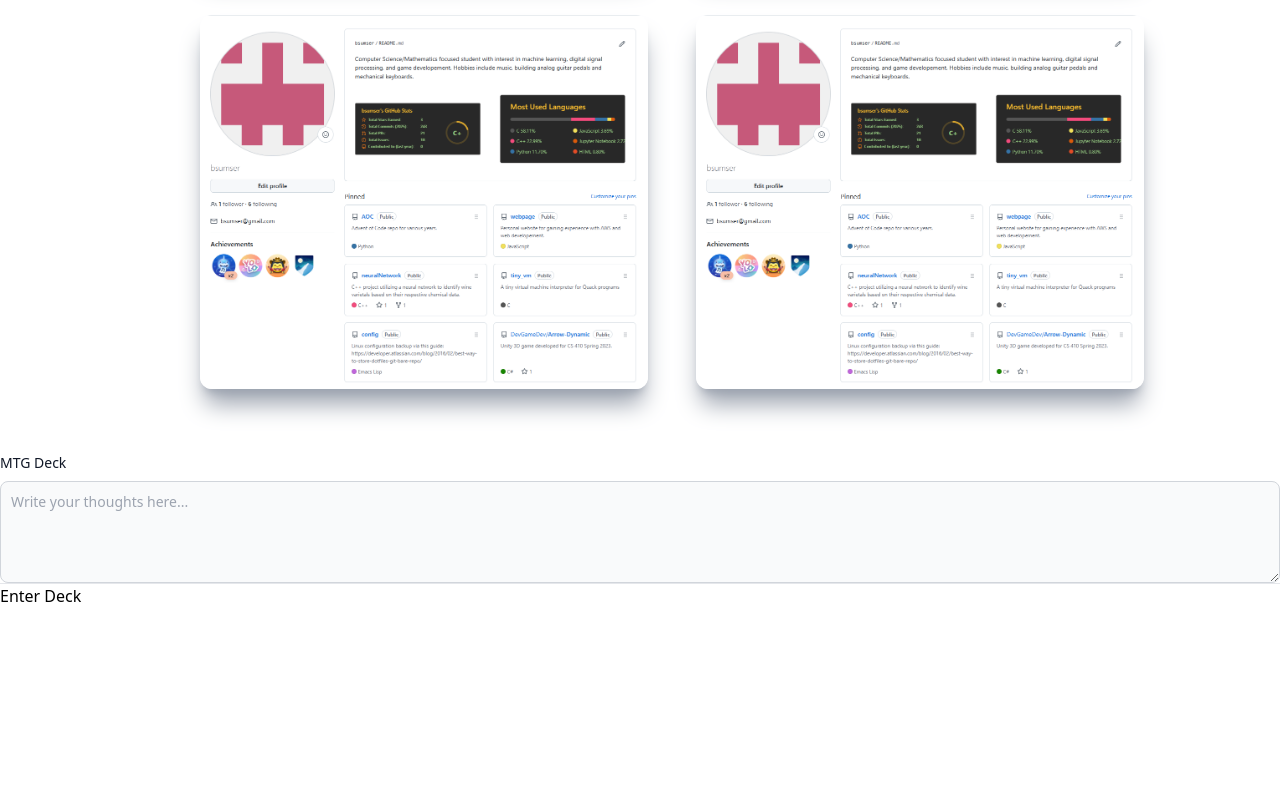
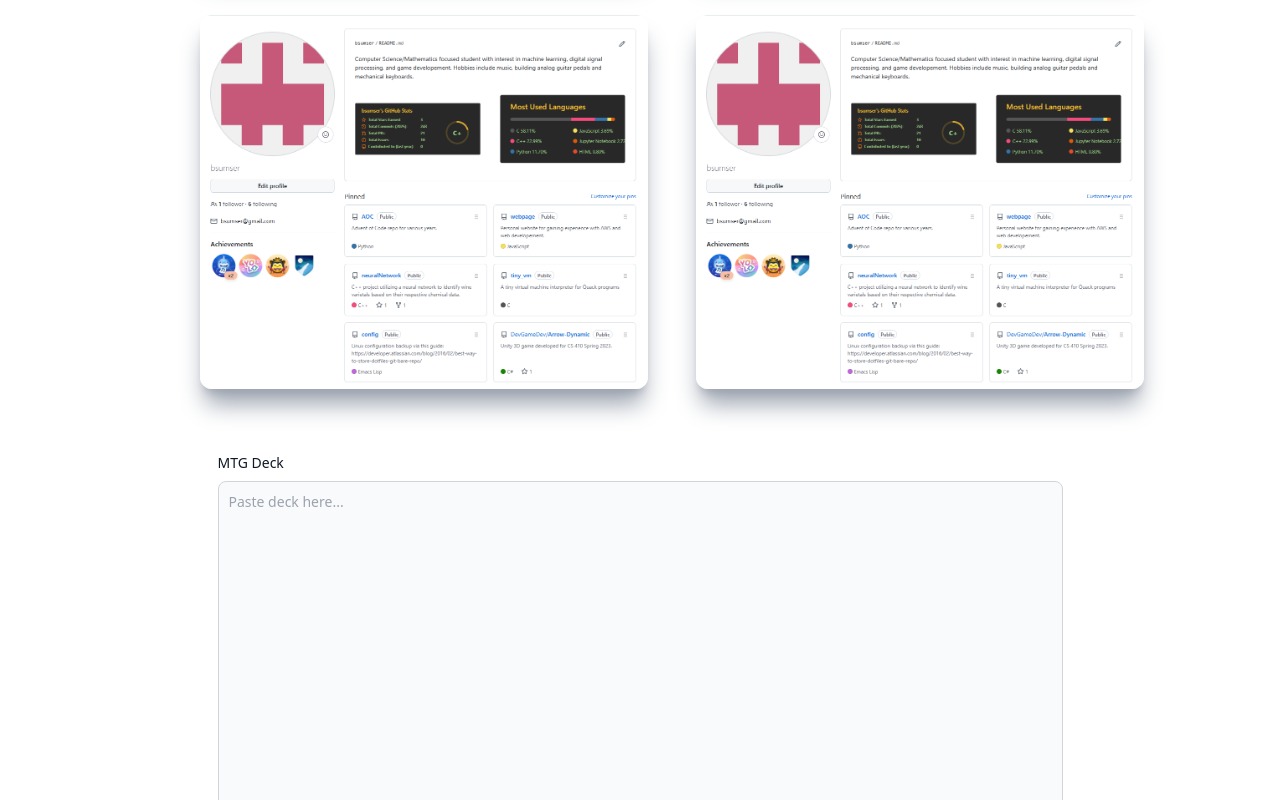
Before and after one commit to bsumser/webpage, a React (Vite) app: page / in a window 1280 px wide. Shown: the part 2000-2800 px from the top of the page. Before the commit the page ends 2608 px from the top, so only its background shows below. Built offline with nearby package versions, Linux system fonts and the light colour scheme.

Commit message:
parsing card names, but not displaying

```diff
--- a/src/App.jsx
+++ b/src/App.jsx
@@ -1,21 +1,31 @@
-import { useState } from 'react'
-import Sidenav from './components/Sidenav'
-import Main from './components/Main'
-import Work from './components/Work'
-import Projects from './components/Projects'
-import MTG from './components/MTG'
+import { useState } from 'react';
+import Sidenav from './components/Sidenav';
+import Main from './components/Main';
+import Work from './components/Work';
+import Projects from './components/Projects';
+import MTG from './components/MTG';
+import DeckComponent from './components/DeckComponent'; // Import DeckComponent
 
 function App() {
+  const [deck, setDeck] = useState(null);
+
+  // Function to handle deck data from MTG component
+  const handleDeckData = (data) => {
+    setDeck(data); // Update the deck state
+  };
 
   return (
     <div>
-        <Sidenav />
-        <Main />
-        <Work />
-        <Projects />
-        <MTG />
+      <Sidenav />
+      <Main />
+      <Work />
+      <Projects />
+      <MTG onDeckData={handleDeckData} /> {/* Pass handleDeckData as a prop to MTG */}
+
+      {/* Render DeckComponent if deck data is available */}
+      {deck && <DeckComponent deck={deck} />}
     </div>
-  )
+  );
 }
 
-export default App
+export default App;
--- /dev/null
+++ b/src/components/DeckComponent.jsx
@@ -0,0 +1,18 @@
+import React from 'react';
+
+const DeckComponent = ({ deck }) => {
+  return (
+    <div>
+      <h2>Deck List</h2>
+      <ul>
+        {deck.map((card, index) => (
+          <li key={index}>
+            {card.name} - {card.color || 'N/A'}
+          </li>
+        ))}
+      </ul>
+    </div>
+  );
+};
+
+export default DeckComponent;
--- a/src/components/MTG.jsx
+++ b/src/components/MTG.jsx
@@ -27,19 +27,31 @@ const MTG = (props) => {
   };
 
   return (
-    <div>
+    <div className="flex items-center justify-center">
       <form onSubmit={handleSubmit}>
-        <label for="message" class="block mb-2 text-sm font-medium text-gray-900 dark:text-white">MTG Deck</label>
-        <textarea value={inputValue} onChange={handleInputChange} id="message" rows="4" columns="40" class="block p-2.5 w-full text-sm text-gray-900 bg-gray-50 rounded-lg border border-gray-300 focus:ring-blue-500 focus:border-blue-500 dark:bg-gray-700 dark:border-gray-600 dark:placeholder-gray-400 dark:text-white dark:focus:ring-blue-500 dark:focus:border-blue-500" placeholder="Write your thoughts here..."></textarea>
+        <label
+          htmlFor="message"
+          className="block mb-2 text-sm font-medium text-gray-900 dark:text-white"
+        >
+          MTG Deck
+        </label>
+        <textarea
+          value={inputValue}
+          onChange={handleInputChange}
+          id="message"
+          rows="30"
+          cols="100"
+          className="block p-2.5 w-full text-sm text-gray-900 bg-gray-50 rounded-lg border border-gray-300 focus:ring-blue-500 focus:border-blue-500 dark:bg-gray-700 dark:border-gray-600 dark:placeholder-gray-400 dark:text-white dark:focus:ring-blue-500 dark:focus:border-blue-500"
+          placeholder="Paste deck here..."
+        ></textarea>
         <hr />
-        <button type="submit">Enter Deck</button>
+        <button
+          type="submit"
+          className="mt-4 px-4 py-2 bg-blue-500 text-white rounded-lg hover:bg-blue-600"
+        >
+          Enter Deck
+        </button>
       </form>
-      {deck && (
-        <div>
-          <h2>Deck Data:</h2>
-          <pre>{JSON.stringify(deck, null, 2)}</pre>
-        </div>
-      )}
     </div>
   );
 };
```
